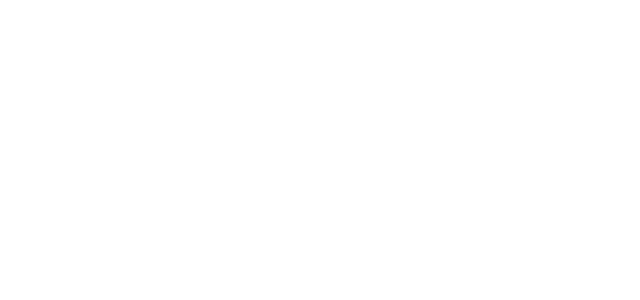
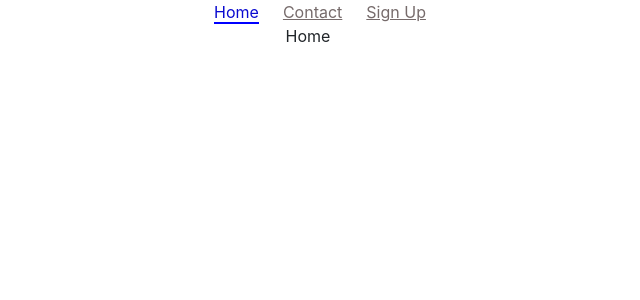
Before and after one commit to 02abhishekchoudhary/React, a React (Create React App) app: page / in a window 1280 px wide. Shown: the top 300 px of the page, without its empty margins (332-972 px from the left). Built offline with nearby package versions, Linux system fonts and the light colour scheme.

Commit message:
React Router Completed

```diff
--- a/package.json
+++ b/package.json
@@ -8,6 +8,7 @@
     "@testing-library/user-event": "^13.5.0",
     "react": "^18.2.0",
     "react-dom": "^18.2.0",
+    "react-router-dom": "^6.11.2",
     "react-scripts": "5.0.1",
     "web-vitals": "^2.1.4"
   },
--- a/src/App.js
+++ b/src/App.js
@@ -18,6 +18,7 @@
 import CounterComp from "./HOC/CounterComp";
 import RenderTodos from "./HOC/RenderTodos";
 import RenderPosts from "./HOC/RenderPosts";
+import RouterComp from "./RouterComp";
 
 export const messageContext = createContext(null);
 // messageContext.displayName="Message";
@@ -64,6 +65,7 @@
       {/* <HoverComp /> */}
       {/* <RenderTodos/> */}
       {/* <RenderPosts/> */}
+      {/* <RouterComp/> */}
     </div>
   );
 }
--- /dev/null
+++ b/src/Components/Navbar.js
@@ -0,0 +1,49 @@
+import React from "react";
+import { Link, NavLink } from "react-router-dom";
+import "./components.css";
+
+const Navbar = () => {
+  return (
+    <div>
+      <div className="d-flex justify-content-center">
+        {/* <div className="ms-4">
+          <Link to="/">Home</Link>
+        </div>
+        <div className="ms-4">
+          <Link to="/contact">Contact</Link>
+        </div>
+        <div className="ms-4">
+          <Link to="/signup">Sign Up</Link>
+        </div> */}
+
+        {/* Navlinks */}
+        <div className="ms-4">
+          <NavLink
+            to="/"
+            className={({ isActive }) => (isActive ? "nav-active" : "nav-inActive")}
+          >
+            Home
+          </NavLink>
+        </div>
+        <div className="ms-4">
+          <NavLink
+            to="/contact"
+            className={({ isActive }) => (isActive ? "nav-active" : "nav-inActive")}
+          >
+            Contact
+          </NavLink>
+        </div>
+        <div className="ms-4">
+          <NavLink
+            to="/signup"
+            className={({ isActive }) => (isActive ? "nav-active" : "nav-inActive")}
+          >
+            Sign Up
+          </NavLink>
+        </div>
+      </div>
+    </div>
+  );
+};
+
+export default Navbar;
--- a/src/Components/components.css
+++ b/src/Components/components.css
@@ -7,3 +7,15 @@
 .user-info:first-child{
   margin-top: 0;
 }
+
+.nav-active{
+  border-bottom: 2px solid blue;
+  color: rgb(10, 10, 208);
+  background-color: white;
+  text-decoration: none;
+}
+
+.nav-inActive{
+  color: rgb(118, 107, 107);
+  background-color: white;
+}
--- /dev/null
+++ b/src/Pages/Contact.js
@@ -0,0 +1,9 @@
+import React from 'react'
+
+const Contact = () => {
+  return (
+    <div>Contact</div>
+  )
+}
+
+export default Contact
--- /dev/null
+++ b/src/Pages/Home.js
@@ -0,0 +1,10 @@
+import React from "react";
+import { useLocation } from "react-router-dom";
+
+const Home = () => {
+  const location = useLocation();
+
+  return <div>Home</div>;
+};
+
+export default Home;
--- /dev/null
+++ b/src/Pages/Signup.js
@@ -0,0 +1,24 @@
+import React from "react";
+import { useNavigate } from "react-router-dom";
+
+const Signup = () => {
+  const navigate = useNavigate();
+
+  const onHandleSignup = () => {
+    navigate("/", {
+      state: {
+        comingFrom: "Signup",
+      },
+    });
+  };
+
+  return (
+    <div>
+      <button className="btn btn-secondary" onClick={() => onHandleSignup()}>
+        Sign Up
+      </button>
+    </div>
+  );
+};
+
+export default Signup;
--- /dev/null
+++ b/src/RouterComp.js
@@ -0,0 +1,22 @@
+import React from 'react'
+import { BrowserRouter, Routes, Route } from 'react-router-dom'
+import Home from './Pages/Home'
+import Contact from './Pages/Contact'
+import Signup from './Pages/Signup'
+import Navbar from './Components/Navbar'
+
+
+const RouterComp = () => {
+  return (
+    <div className='text-center'>
+      <Navbar/>
+        <Routes>
+          <Route path="/" element={<Home/>}/>
+          <Route path="/contact" element={<Contact/>}/>
+          <Route path="/signup" element={<Signup/>}/>
+        </Routes>
+    </div>
+  )
+}
+
+export default RouterComp
--- a/src/index.js
+++ b/src/index.js
@@ -1,12 +1,17 @@
-import React from 'react';
-import ReactDOM from 'react-dom/client';
-import './index.css';
-import App from './App';
+import React from "react";
+import ReactDOM from "react-dom/client";
+import "./index.css";
+import App from "./App";
+import RouterComp from "./RouterComp";
+import { BrowserRouter } from "react-router-dom";
 
-const root = ReactDOM.createRoot(document.getElementById('root'));
+const root = ReactDOM.createRoot(document.getElementById("root"));
 root.render(
   <React.StrictMode>
-    <App />
+    <BrowserRouter>
+      {/* <App /> */}
+      <RouterComp />
+    </BrowserRouter>
   </React.StrictMode>
 );
 
```
Also changed, not shown: 1 other file (tests, documents, lock files or other folders).
